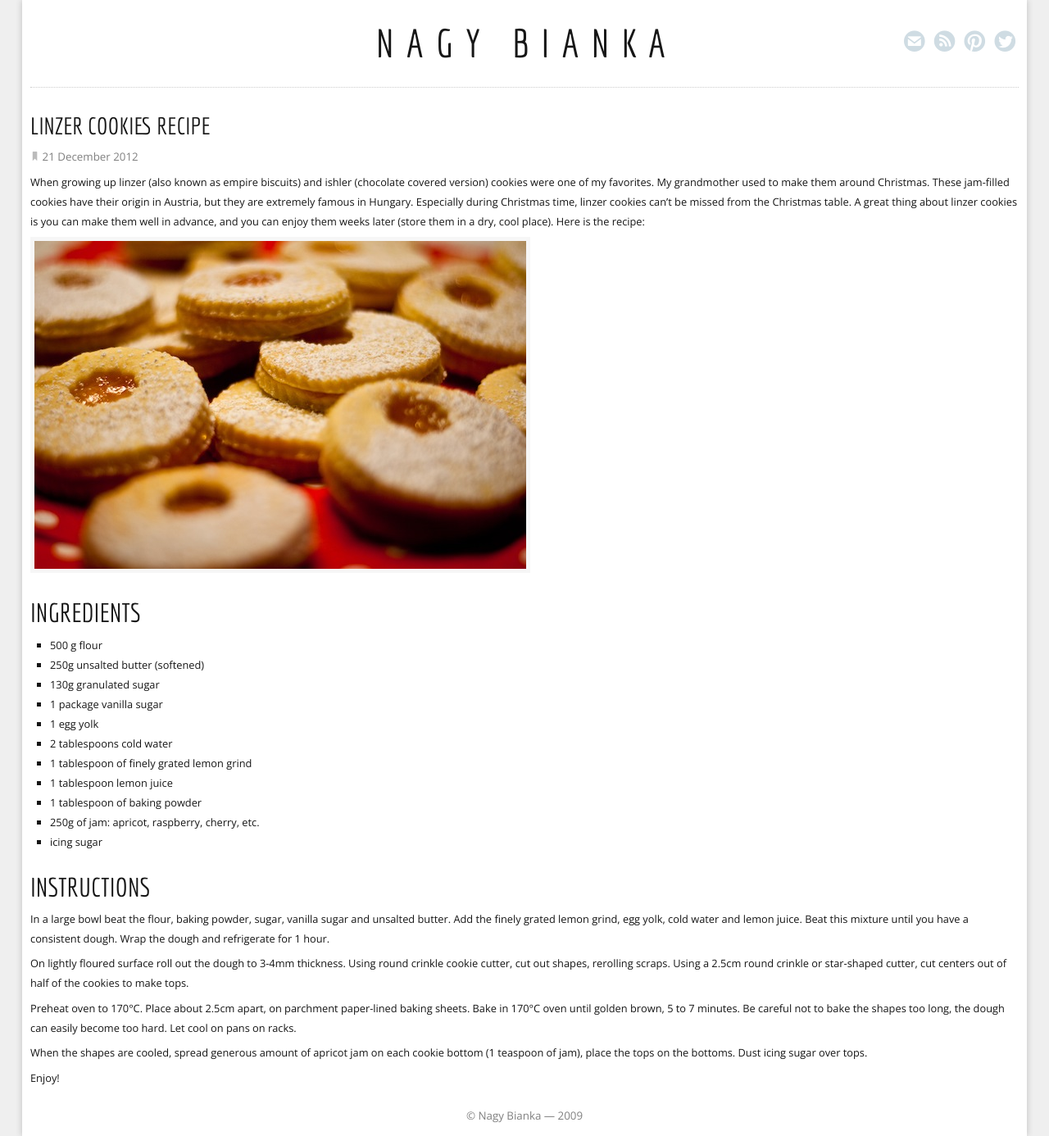
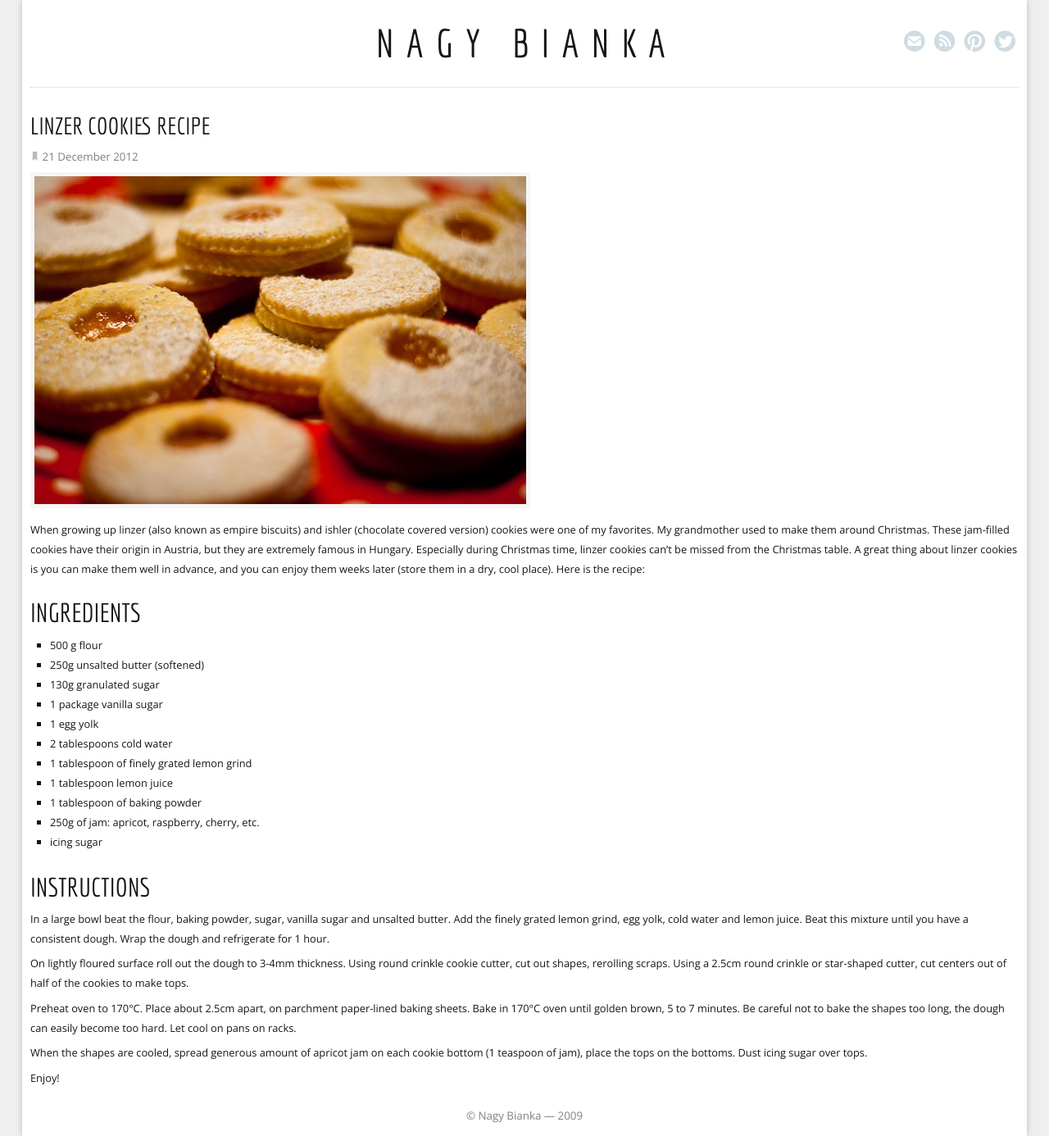
Before and after one commit to nagybianka/nagybianka.eu, a Jekyll site: the page built from _posts/2012-12-21-linzer-cookies-recipe.md, in a window 1280 px wide. Shown: the whole page at 82% size. Built offline with Jekyll 4.4.1, drawn with Linux system fonts in a browser that asks for light colours.

Commit message:
Move photo in Linzer cookies recipe to top

```diff
--- a/_posts/2012-12-21-linzer-cookies-recipe.md
+++ b/_posts/2012-12-21-linzer-cookies-recipe.md
@@ -3,11 +3,10 @@ layout: post
 title:  Linzer cookies recipe
 date:   2012-12-21
 ---
+![Linzer cookies](/images/linzer-cookies.jpg)
 
 When growing up linzer (also known as empire biscuits) and ishler (chocolate covered version) cookies were one of my favorites. My grandmother used to make them around Christmas.
 These jam-filled cookies have their origin in Austria, but they are extremely famous in Hungary. Especially during Christmas time, linzer cookies can't be missed from the Christmas table. A great thing about linzer cookies is you can make them well in advance, and you can enjoy them weeks later (store them in a dry, cool place). Here is the recipe:
-
-![Linzer cookies](/images/linzer-cookies.jpg)
 
 ## Ingredients
 
```
Also changed, not shown: _posts/2012-12-19-holiday-gift-guide.md (+2 -2 lines).
